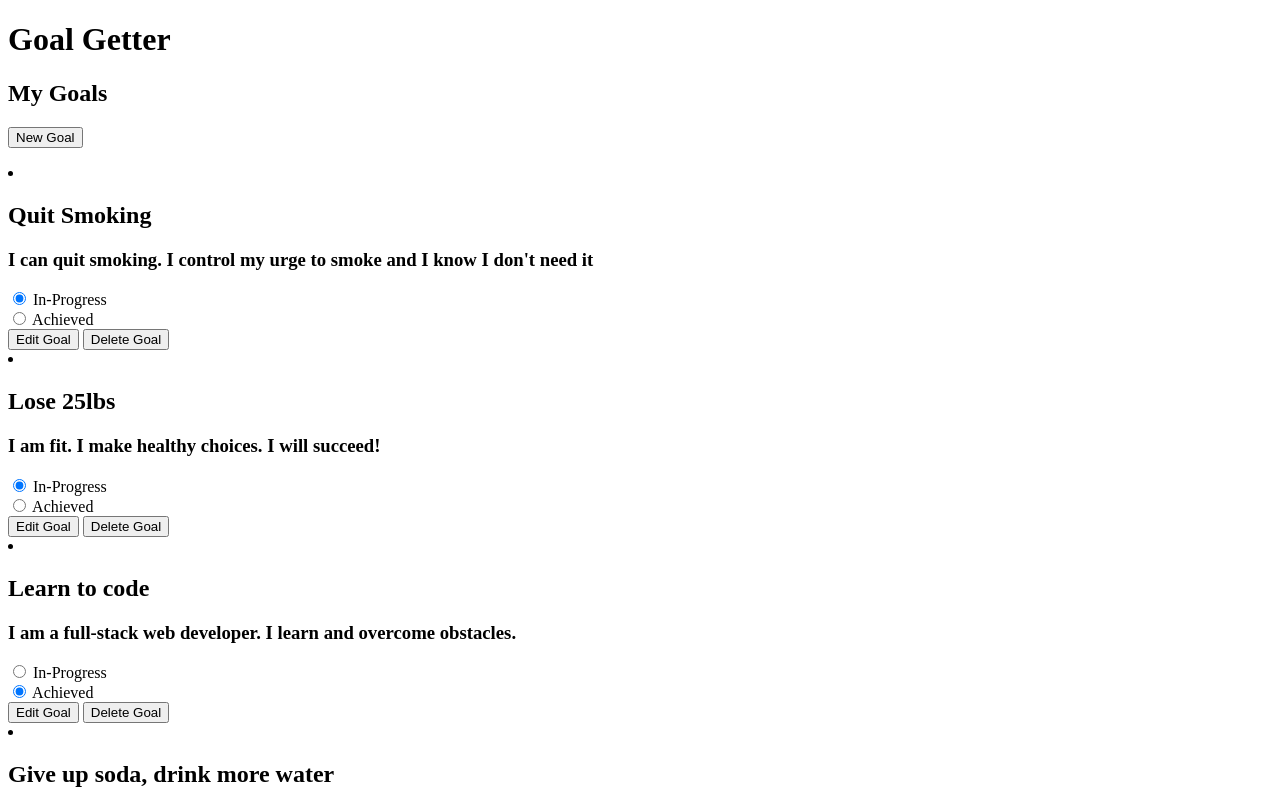
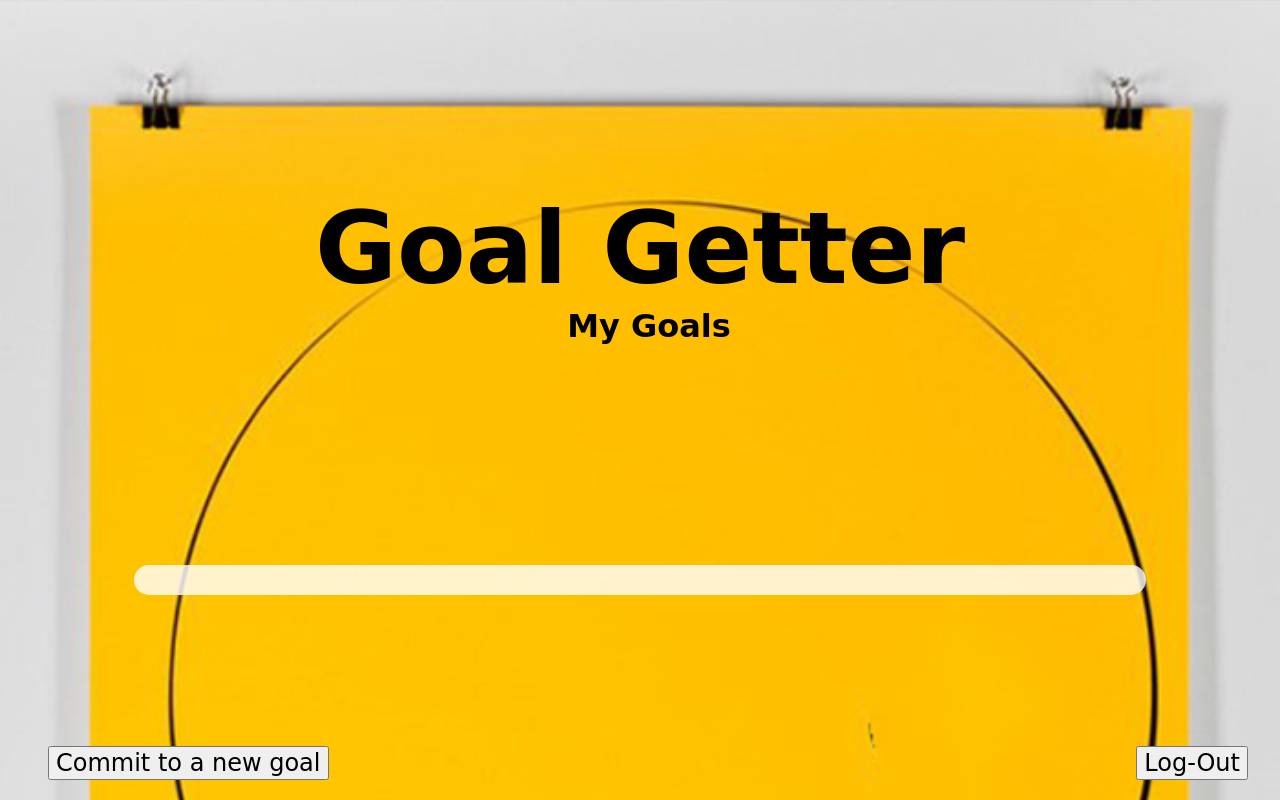
Before and after one commit to jaredmichael/goals-app, a website: page public/home.html in a window 1280 px wide. Shown: the top 800 px of the page. Drawn offline with nearby package versions, Linux system fonts and the light colour scheme.

Commit message:
added css styles

```diff
--- a/public/home.html
+++ b/public/home.html
@@ -7,7 +7,8 @@
     <meta http-quiv="X-UA-Compatible" content="ie=edge">
     <title>My Goals</title>
     <link href="index.css" rel="stylesheet" type="text/css">
-    <script src="https://code.jquery.com/jquery-3.3.1.js" integrity="sha256-2Kok7MbOyxpgUVvAk/HJ2jigOSYS2auK4Pfzbm7uH60=" crossorigin="anonymous"></script>
+    <script src="https://code.jquery.com/jquery-3.3.1.js" integrity="sha256-2Kok7MbOyxpgUVvAk/HJ2jigOSYS2auK4Pfzbm7uH60="
+        crossorigin="anonymous"></script>
 </head>
 
 <body>
@@ -15,17 +16,17 @@
     <h2>My Goals</h2>
 
     <section id="goals-list">
-    <button onclick="newGoal()" id="js-new-goal">New Goal</button>
         <ul id="my-goals">
         </ul>
     </section>
 
     <nav>
+        <button onclick="newGoal()" id="js-new-goal">Commit to a new goal</button>
         <button onclick="logOut()" id="log-out">Log-Out</button>
     </nav>
-
 </body>
 <script src="app.js"></script>
 <script src="index.js"></script>
 <script src="home.js"></script>
+
 </html>
--- a/public/index.css
+++ b/public/index.css
@@ -0,0 +1,141 @@
+* {
+    box-sizing: border-box;
+    font-family: 'Permanent Marker', cursive;
+}
+
+.error-msg {
+    color: red;
+}
+
+html {
+    background: url(images/goalboard.jpg) no-repeat center center fixed;
+    -webkit-background-size: cover;
+    -moz-background-size: cover;
+    -o-background-size: cover;
+    background-size: cover;
+    height: 80%;
+}
+
+h1 {
+    font-family: 'Permanent Marker', cursive;
+    font-size: 100px;
+    font-weight: bolder;
+    margin-bottom: 0px;
+    margin-top: 190px;
+    text-align: center;
+}
+
+h2 {
+    font-family: 'Permanent Marker', cursive;
+    font-size: 32px;
+    font-weight: bolder;
+    margin-bottom: 0px;
+    margin-top: 0px;
+    margin-left: 18px;
+    text-align: center;
+}
+
+section {
+    text-align: center;
+}
+
+legend {
+    font-size: 24px;
+    text-align: left;
+    margin-left: 20px;
+}
+
+.js-goal-name {
+    font-size: 18px;
+    margin-bottom: 20px;
+    width: 100%;
+}
+
+.submit-new-goal {
+    margin-top: 10px;
+    background-color: black;
+    width: 100%;
+    font-size: 24px;
+    padding-top: 6px;
+    padding-bottom: 6px;
+    color: red;
+}
+
+textarea {
+    padding-top: 2px;
+    border-top-width: 1px;
+    width: 100%;
+    height: auto;
+    font-size: 18px;
+}
+
+ul {
+    list-style: none;
+    margin-top: 220px;
+    margin-bottom: 80px;
+    background-color: rgba(255, 255, 255, .8);
+    border-radius: 20px;
+    width: 80%;
+    margin-left: auto;
+    margin-right: auto;
+    padding-top: 10px;
+    padding-bottom: 20px;
+}
+
+#new-goal, li {
+    margin-top: 220px;
+    margin-bottom: 80px;
+    background-color: rgba(255, 255, 255, .8);
+    border-radius: 20px;
+    width: 80%;
+    margin-left: auto;
+    margin-right: auto;
+    padding-top: 10px;
+    padding-bottom: 20px;
+}
+
+li {
+    list-style: none;
+}
+
+#js-new-goal, #log-out {
+    margin-right: 40px;
+    margin-left: 40px;
+    margin-bottom: 20px;
+    font-size: 24px;
+}
+
+nav {
+    overflow: hidden;
+    position: fixed;
+    bottom: 0;
+    width: 100%
+}
+
+nav #js-new-goal {
+    float: left;
+    display: block;
+}
+
+nav #log-out {
+    float: right;
+    display: block;
+}
+
+.index {
+    margin-top: 220px;
+    margin-bottom: 80px;
+    background-color: rgba(255, 255, 255, .8);
+    border-radius: 20px;
+    width: 80%;
+    margin-left: auto;
+    margin-right: auto;
+    padding-top: 10px;
+    padding-bottom: 20px;
+}
+
+#register input, #log-in input {
+    font-size: 20px;
+    width: 30%;
+    padding-left: 5px;
+}
```
Also changed, not shown: public/index.html (+7 -3 lines), public/new-goal.html (+2 -2 lines), public/images/goalboard.jpg (added).
